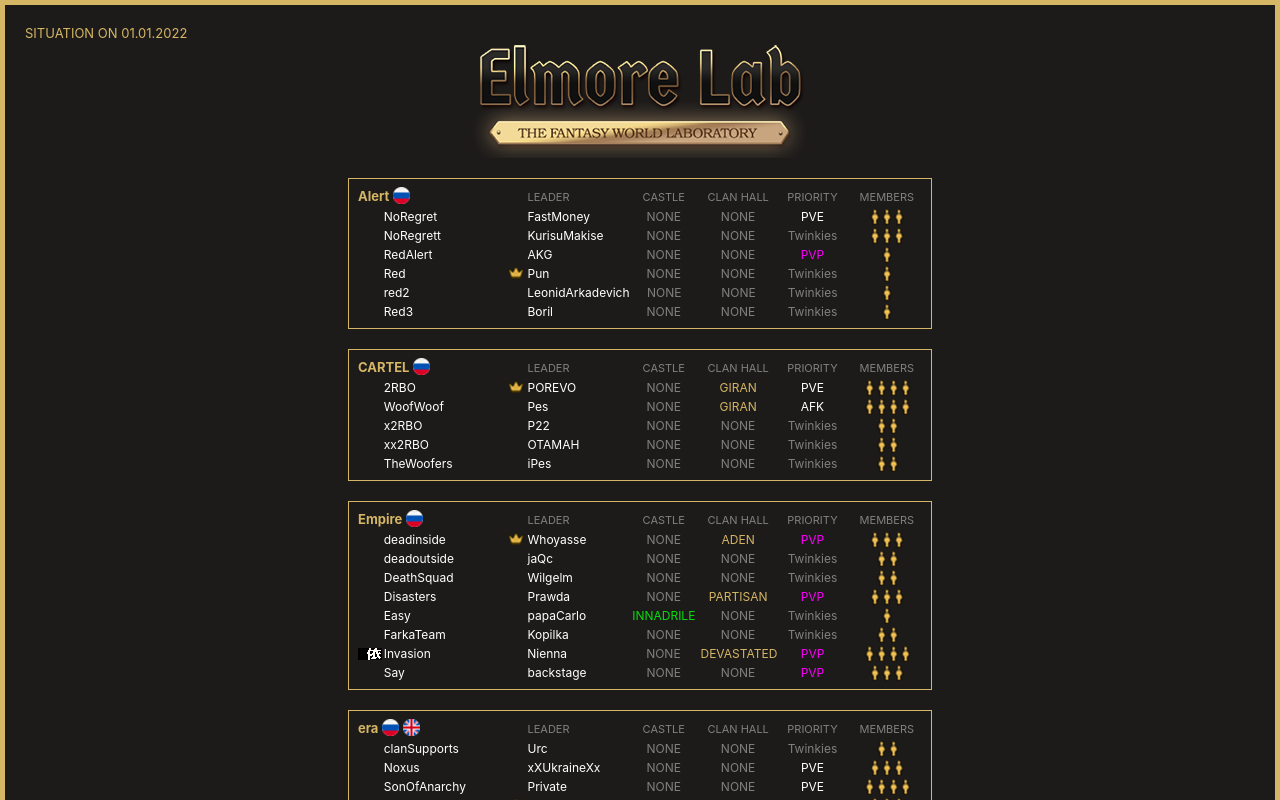
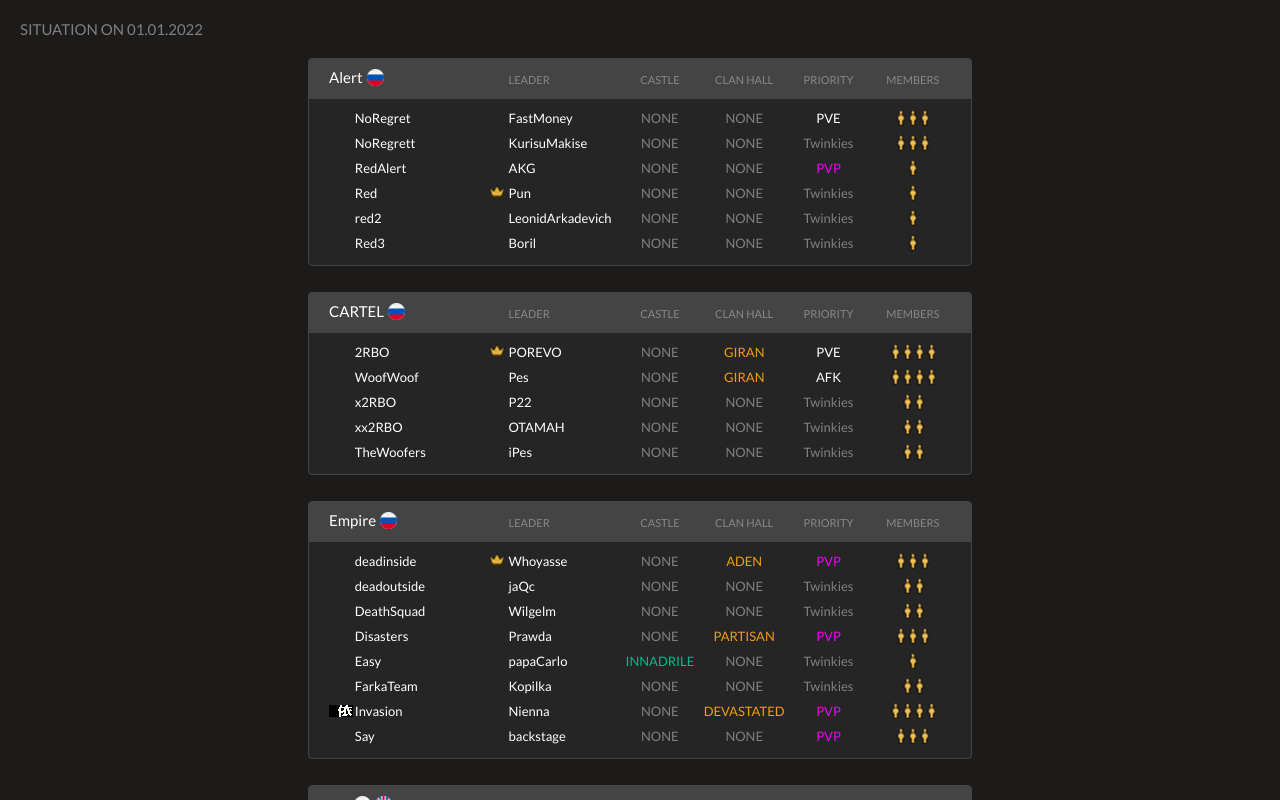
Before and after one commit to fatalitynt/elmore, a React (Create React App) app: page / in a window 1280 px wide. Shown: the top 800 px of the page. Built offline with nearby package versions, Linux system fonts and the light colour scheme.

Commit message:
Re-markup

```diff
--- a/public/index.html
+++ b/public/index.html
@@ -2,6 +2,7 @@
 <html lang="en">
   <head>
     <meta charset="utf-8" />
+    <link href='http://fonts.googleapis.com/css?family=Lato:400,700' rel='stylesheet' type='text/css'>
     <link rel="icon" href="%PUBLIC_URL%/favicon.ico" />
     <meta name="viewport" content="width=device-width, initial-scale=1" />
     <meta name="theme-color" content="#000000" />
--- a/src/App.css
+++ b/src/App.css
@@ -1,22 +1,22 @@
 .root {
     background-color: #1d1b1a;
     color: #808080;
-    font-size: 12px;
-    border: 5px solid #d4b664;
+    font-size: 15px;
     padding: 20px;
     min-width: 570px;
+    font-weight: 400;
+    font-family: Lato, -apple-system, BlinkMacSystemFont, "Segoe UI", Roboto, "Helvetica Neue", Arial, sans-serif, "Apple Color Emoji", "Segoe UI Emoji", "Segoe UI Symbol";
 }
 
 .header {
-    display: flex;
-    justify-content: space-between;
+    padding-bottom: 20px;
 }
 
 .headerDate {
     width: 170px;
-    font-size: 13px;
+    font-size: 15px;
     align-self: flex-start;
-    color: #d4b664;
+    color: white;
 }
 
 .content {
@@ -42,10 +42,15 @@
 }
 
 .allyTable {
-    border: 1px solid #d4b664;
-    margin-bottom: 20px;
-    padding: 5px;
-    width: 572px;
+    border: 1px solid #444;
+    border-radius: 0.25rem;
+    margin-bottom: 26px;
+    width: 662px;
+    background-color: #252525;
+}
+
+.allyTableContent {
+    padding: 8px 0;
 }
 
 .randomClansTable {
@@ -53,10 +58,9 @@
 }
 
 .allyName {
-    color: #d4b664;
-    font-size: 13px;
+    color: white;
+    font-size: 15px;
     text-align: left;
-    font-weight: bold;
     padding-left: 4px;
 }
 
--- a/src/App.js
+++ b/src/App.js
@@ -1,6 +1,5 @@
 import './App.css';
 import data from './data.json';
-import bigLogo from './images/elmo-logo.png';
 import lang_cz from './images/lang/lang_cz.png';
 import lang_en from './images/lang/lang_en.png';
 import lang_gr from './images/lang/lang_gr.png';
@@ -17,9 +16,7 @@ function App() {
   return (
     <div className="root">
       <div className="header">
-        <div className="headerDate">SITUATION ON {data.date}</div>
-        <img src={bigLogo} alt="Logo"/>
-        <div className="headerDate"/>
+        SITUATION ON {data.date}
       </div>
       <div className="content">
         {renderAllies(data)}
@@ -57,7 +54,9 @@ function renderAlly(ally, idx) {
     return (
       <div className="allyTable" key={idx}>
         {renderClanTableHeader(() => renderAllyName(ally))}
-        {ally.clans.map((x, idx) => <div key={idx}>{Clan(x)}</div>)}
+        <div className="allyTableContent">
+          {ally.clans.map((x, idx) => <div key={idx}>{Clan(x)}</div>)}
+        </div>
       </div>
     );
   }
--- a/src/clan/Clan.css
+++ b/src/clan/Clan.css
@@ -1,7 +1,8 @@
 .clanRoot {
     display: flex;
-    font-size: 12px;
-    width: 570px;
+    font-size: 13px;
+    width: 630px;
+    padding: 3px 16px;
 }
 
 .clanIcon {
@@ -11,12 +12,12 @@
 
 .clanIconImage {
     position: relative;
-    top: 2px;
+    top: 1px;
     right: 2px;
 }
 
 .clanName {
-    width: 125px;
+    width: 135px;
     color: white;
     text-align: left;
 }
@@ -27,28 +28,28 @@
 }
 
 .clanLeader {
-    width: 100px;
+    width: 110px;
     color: white;
     text-align: left;
 }
 
 .clanCastle {
-    width: 75px;
+    width: 85px;
     text-align: center;
 }
 
 .clanHall {
-    width: 75px;
+    width: 85px;
     text-align: center;
 }
 
 .clanGoal {
-    width: 75px;
+    width: 85px;
     text-align: center;
 }
 
 .clanPopulation {
-    width: 75px;
+    width: 85px;
     text-align: center;
 }
 
@@ -65,9 +66,12 @@
 }
 
 .clanTableHeader {
-    width: 570px;
+    height: 24px;
+    background-color: #444444;
+    width: 630px;
     display: flex;
-    padding-bottom: 5px;
+    padding: 3px 16px 13px;
     font-size: 11px;
     align-items: flex-end;
+    color: #888;
 }
--- a/src/clan/Clan.js
+++ b/src/clan/Clan.js
@@ -38,31 +38,31 @@ function Clan(props) {
 }
 
 function getCastleColor(value) {
-  if (value !== "NONE") return "#08dd0f";
+  if (value !== "NONE") return "#00bc8c";
   return "#808080";
 }
 
 function getClanHallColor(value) {
-  if (value !== "NONE") return "#d4b664";
+  if (value !== "NONE") return "#f39c12";
   return "#808080";
 }
 
 function getGoalColor(value) {
   if (value === "PVP") return "#f700f7";
   if (value === "PVE" || value === "AFK") return "#ffffff";
-  if (value === "Friendly") return "#08dd0f";
+  if (value === "Friendly") return "#00bc8c";
   return "empty";
 }
 
 export function renderClanTableHeader(renderClanNameHeader) {
   return (
     <div className="clanTableHeader">
-      <div style={{width: 175}}>{renderClanNameHeader()}</div>
-      <div style={{width: 100, textAlign: "left"}}>LEADER</div>
-      <div style={{width: 75, textAlign: "center"}}>CASTLE</div>
-      <div style={{width: 75, textAlign: "center"}}>CLAN HALL</div>
-      <div style={{width: 75, textAlign: "center"}}>PRIORITY</div>
-      <div style={{width: 75, textAlign: "center"}}>MEMBERS</div>
+      <div style={{width: 185}}>{renderClanNameHeader()}</div>
+      <div style={{width: 110, textAlign: "left"}}>LEADER</div>
+      <div style={{width: 85, textAlign: "center"}}>CASTLE</div>
+      <div style={{width: 85, textAlign: "center"}}>CLAN HALL</div>
+      <div style={{width: 85, textAlign: "center"}}>PRIORITY</div>
+      <div style={{width: 85, textAlign: "center"}}>MEMBERS</div>
     </div>
   );
 }
--- a/src/footer/Footer.css
+++ b/src/footer/Footer.css
@@ -51,5 +51,5 @@
 }
 
 .aboutLink {
-    color: #d4b664;
+    color: #00bc8c;
 }
--- a/src/footer/Footer.js
+++ b/src/footer/Footer.js
@@ -61,7 +61,7 @@ function renderPriorityMarkers() {
           <th className="priorityMarkersLetters">AFK</th>
           <th className="priorityMarkersMeaning">"Away from keyboard" oriented clan (not very active)</th>
         </tr>
-        <tr style={{color: "#08dd0f"}}>
+        <tr style={{color: "#00bc8c"}}>
           <th className="priorityMarkersLetters">Friendly</th>
           <th className="priorityMarkersMeaning">Peace-loving (without war, help beginners)</th>
         </tr>
```
Also changed, not shown: src/images/elmo-logo.png (deleted).
